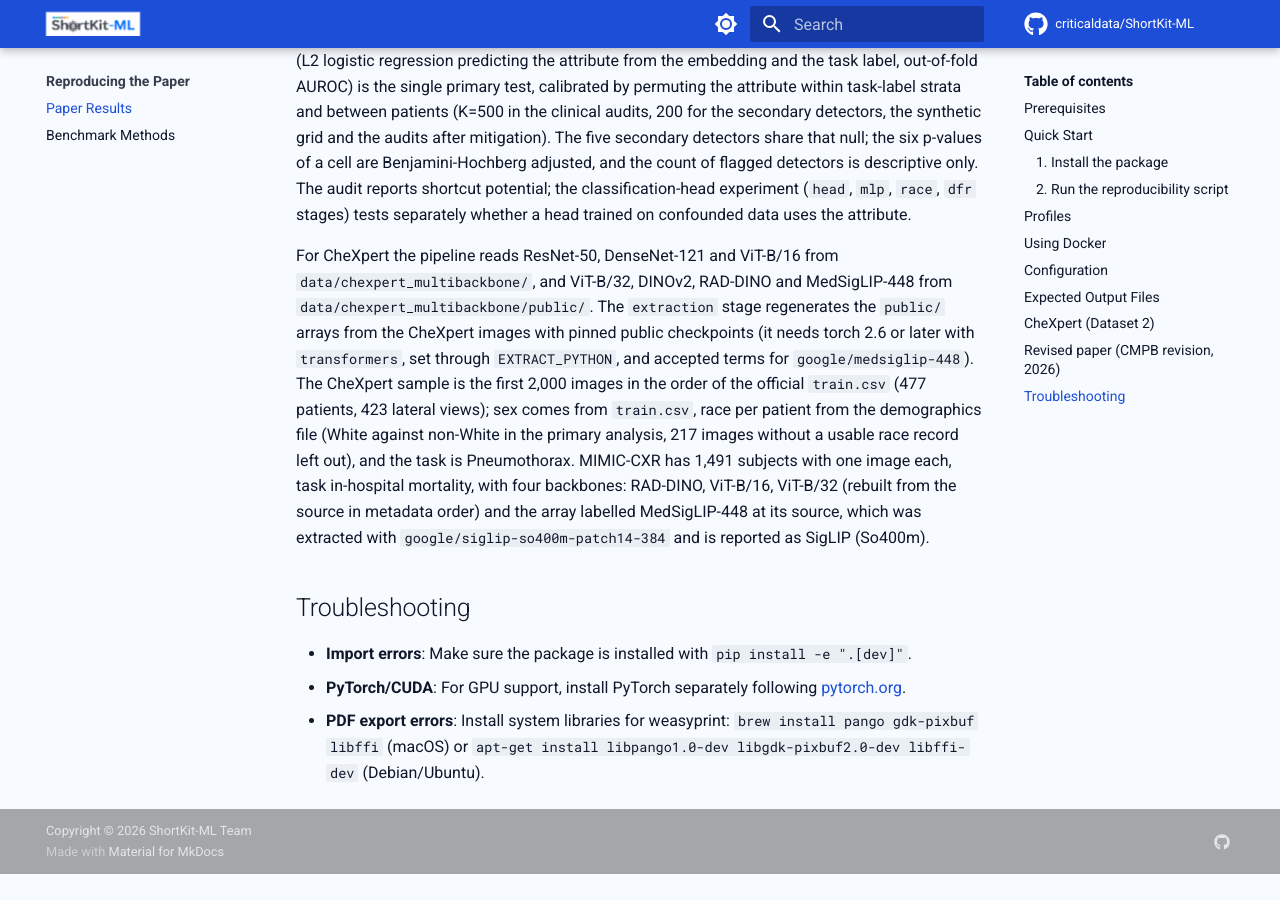
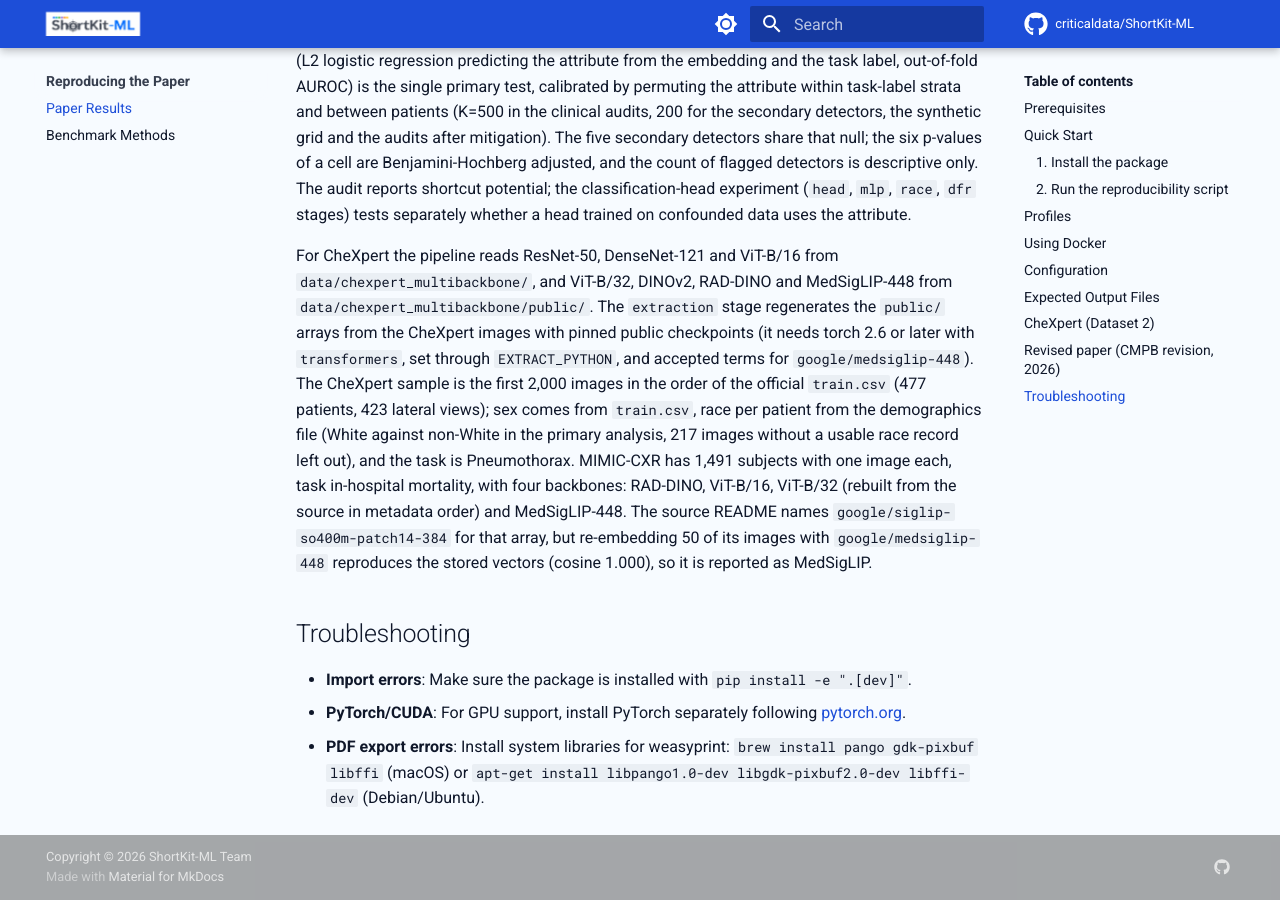
Before and after one commit to criticaldata/ShortKit-ML, an MkDocs documentation site: the page built from docs/reproducibility.md, in a window 1280 px wide and 900 px high, scrolled down 3731 px. Built offline with MkDocs 1.6.1 and Material for MkDocs 9.7.7, drawn with Linux system fonts in a browser that asks for light colours; comment, search, counter and statistics services are not loaded; the version menu is left out; before the commit the page ends 4605 px from its top, so only the background shows below that.

Commit message:
Docs: MIMIC-CXR fourth encoder is MedSigLIP-448 (checked by re-embedding), not SigLIP So400m

```diff
--- a/docs/reproducibility.md
+++ b/docs/reproducibility.md
@@ -107,7 +107,7 @@ The embeddings come from the gated dataset [MITCriticalData/ShortKit-ML-data](ht
 
 The audit in every stage is `shortcut_detect.audit.conditional_audit`: the conditional probe (L2 logistic regression predicting the attribute from the embedding and the task label, out-of-fold AUROC) is the single primary test, calibrated by permuting the attribute within task-label strata and between patients (K=500 in the clinical audits, 200 for the secondary detectors, the synthetic grid and the audits after mitigation). The five secondary detectors share that null; the six p-values of a cell are Benjamini-Hochberg adjusted, and the count of flagged detectors is descriptive only. The audit reports shortcut potential; the classification-head experiment (`head`, `mlp`, `race`, `dfr` stages) tests separately whether a head trained on confounded data uses the attribute.
 
-For CheXpert the pipeline reads ResNet-50, DenseNet-121 and ViT-B/16 from `data/chexpert_multibackbone/`, and ViT-B/32, DINOv2, RAD-DINO and MedSigLIP-448 from `data/chexpert_multibackbone/public/`. The `extraction` stage regenerates the `public/` arrays from the CheXpert images with pinned public checkpoints (it needs torch 2.6 or later with `transformers`, set through `EXTRACT_PYTHON`, and accepted terms for `google/medsiglip-448`). The CheXpert sample is the first 2,000 images in the order of the official `train.csv` (477 patients, 423 lateral views); sex comes from `train.csv`, race per patient from the demographics file (White against non-White in the primary analysis, 217 images without a usable race record left out), and the task is Pneumothorax. MIMIC-CXR has 1,491 subjects with one image each, task in-hospital mortality, with four backbones: RAD-DINO, ViT-B/16, ViT-B/32 (rebuilt from the source in metadata order) and the array labelled MedSigLIP-448 at its source, which was extracted with `google/siglip-so400m-patch14-384` and is reported as SigLIP (So400m).
+For CheXpert the pipeline reads ResNet-50, DenseNet-121 and ViT-B/16 from `data/chexpert_multibackbone/`, and ViT-B/32, DINOv2, RAD-DINO and MedSigLIP-448 from `data/chexpert_multibackbone/public/`. The `extraction` stage regenerates the `public/` arrays from the CheXpert images with pinned public checkpoints (it needs torch 2.6 or later with `transformers`, set through `EXTRACT_PYTHON`, and accepted terms for `google/medsiglip-448`). The CheXpert sample is the first 2,000 images in the order of the official `train.csv` (477 patients, 423 lateral views); sex comes from `train.csv`, race per patient from the demographics file (White against non-White in the primary analysis, 217 images without a usable race record left out), and the task is Pneumothorax. MIMIC-CXR has 1,491 subjects with one image each, task in-hospital mortality, with four backbones: RAD-DINO, ViT-B/16, ViT-B/32 (rebuilt from the source in metadata order) and MedSigLIP-448. The source README names `google/siglip-so400m-patch14-384` for that array, but re-embedding 50 of its images with `google/medsiglip-448` reproduces the stored vectors (cosine 1.000), so it is reported as MedSigLIP.
 
 ## Troubleshooting
 
```
Also changed, not shown: README.md (+1 -1 lines), docs/benchmark_methods.md (+1 -1 lines).
